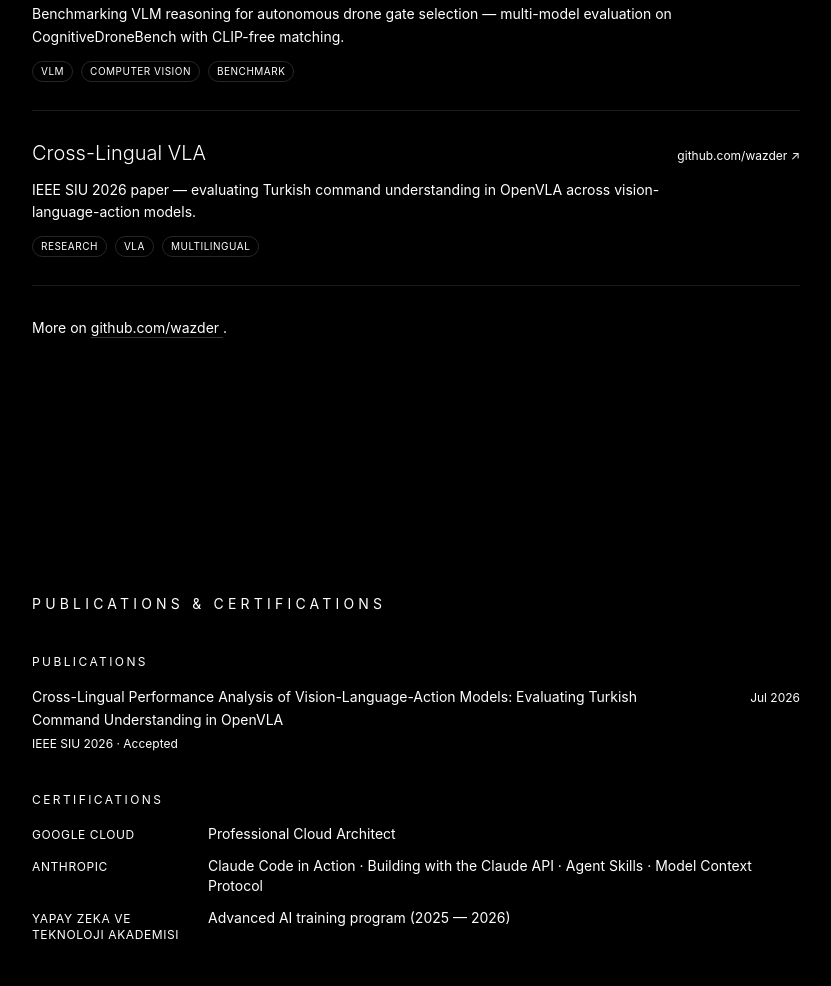
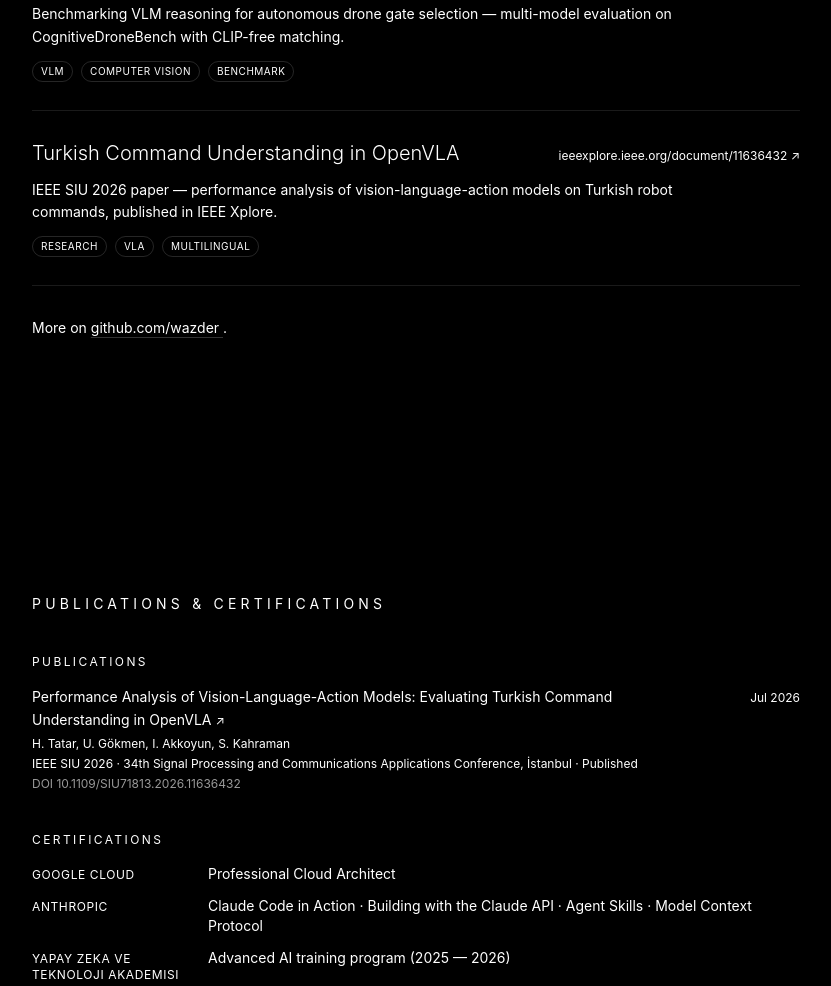
Before and after one commit to wazder/wazder-web, an Astro site: page / in a window 1280 px wide. Shown: the part 3509-4495 px from the top of the page, without its empty margins (224-1055 px from the left). Built offline with nearby package versions, Linux system fonts and the light colour scheme; Astro itself is replaced by a stand-in of ours.

Commit message:
feat: link IEEE Xplore publication in publications and selected work

```diff
--- a/src/components/Projects.astro
+++ b/src/components/Projects.astro
@@ -29,10 +29,10 @@ const projects: Project[] = [
     tags: ['VLM', 'Computer Vision', 'Benchmark'],
   },
   {
-    name: 'Cross-Lingual VLA',
+    name: 'Turkish Command Understanding in OpenVLA',
     description:
-      'IEEE SIU 2026 paper — evaluating Turkish command understanding in OpenVLA across vision-language-action models.',
-    href: 'https://github.com/wazder',
+      'IEEE SIU 2026 paper — performance analysis of vision-language-action models on Turkish robot commands, published in IEEE Xplore.',
+    href: 'https://ieeexplore.ieee.org/document/11636432',
     tags: ['Research', 'VLA', 'Multilingual'],
   },
 ];
--- a/src/components/Publications.astro
+++ b/src/components/Publications.astro
@@ -1,11 +1,24 @@
 ---
-const publications = [
+type Publication = {
+  title: string;
+  authors: string;
+  venue: string;
+  status: string;
+  date: string;
+  doi: string;
+  href: string;
+};
+
+const publications: Publication[] = [
   {
     title:
-      'Cross-Lingual Performance Analysis of Vision-Language-Action Models: Evaluating Turkish Command Understanding in OpenVLA',
-    venue: 'IEEE SIU 2026',
-    status: 'Accepted',
+      'Performance Analysis of Vision-Language-Action Models: Evaluating Turkish Command Understanding in OpenVLA',
+    authors: 'H. Tatar, U. Gökmen, I. Akkoyun, S. Kahraman',
+    venue: 'IEEE SIU 2026 · 34th Signal Processing and Communications Applications Conference, İstanbul',
+    status: 'Published',
     date: 'Jul 2026',
+    doi: '10.1109/SIU71813.2026.11636432',
+    href: 'https://ieeexplore.ieee.org/document/11636432',
   },
 ];
 
@@ -31,16 +44,22 @@ const certifications = [
     <div class="space-y-10">
       <div>
         <h3 class="text-xs uppercase tracking-[0.2em] text-white mb-4">Publications</h3>
-        <ul class="space-y-4">
+        <ul class="space-y-6">
           {publications.map((p) => (
             <li>
+              <a href={p.href} target="_blank" rel="noreferrer" class="block group">
                 <div class="flex items-baseline justify-between gap-4 flex-wrap">
-                <span class="text-sm text-white max-w-2xl leading-relaxed">{p.title}</span>
+                  <span class="text-sm text-white max-w-2xl leading-relaxed">
+                    {p.title} <span class="arrow arrow-up-right text-xs">↗</span>
+                  </span>
                   <span class="text-xs text-white whitespace-nowrap">{p.date}</span>
                 </div>
+                <div class="text-xs text-white mt-1">{p.authors}</div>
                 <div class="text-xs text-white mt-1">
                   {p.venue} <span class="text-white">·</span> {p.status}
                 </div>
+                <div class="text-xs text-white/60 mt-1">DOI {p.doi}</div>
+              </a>
             </li>
           ))}
         </ul>
```
Lines whose indentation alone changed are shown as unchanged.
